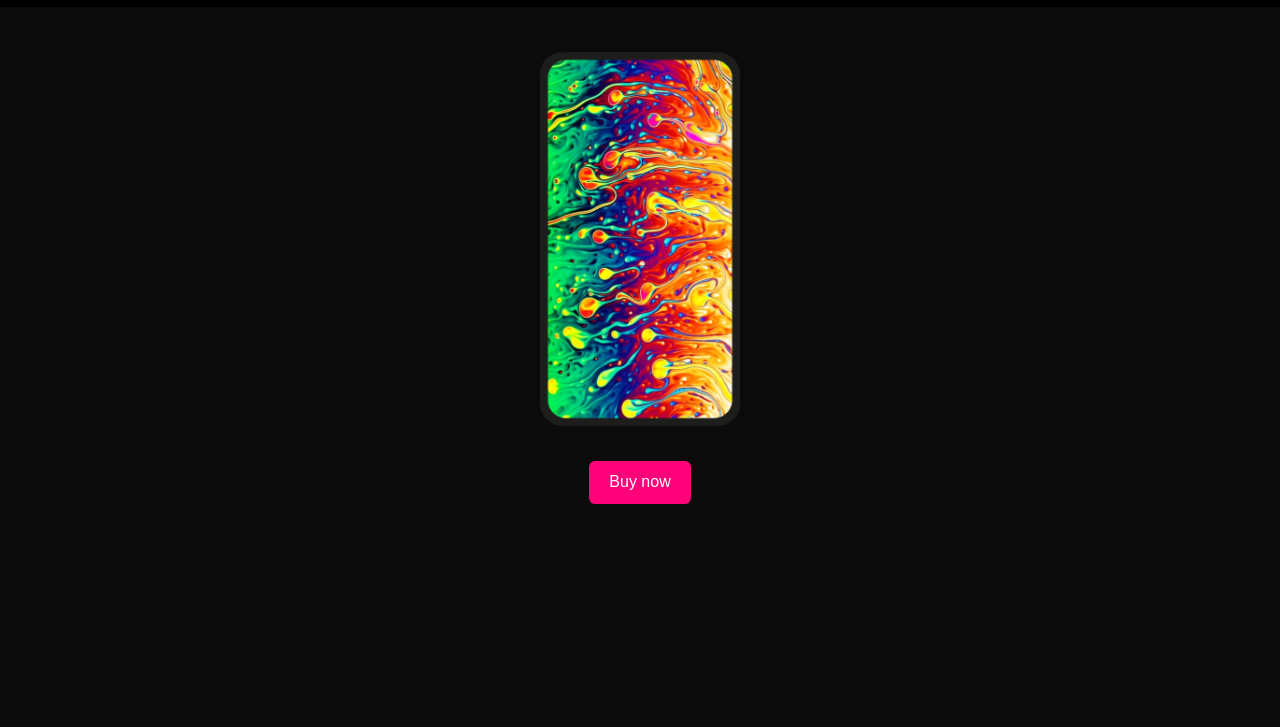
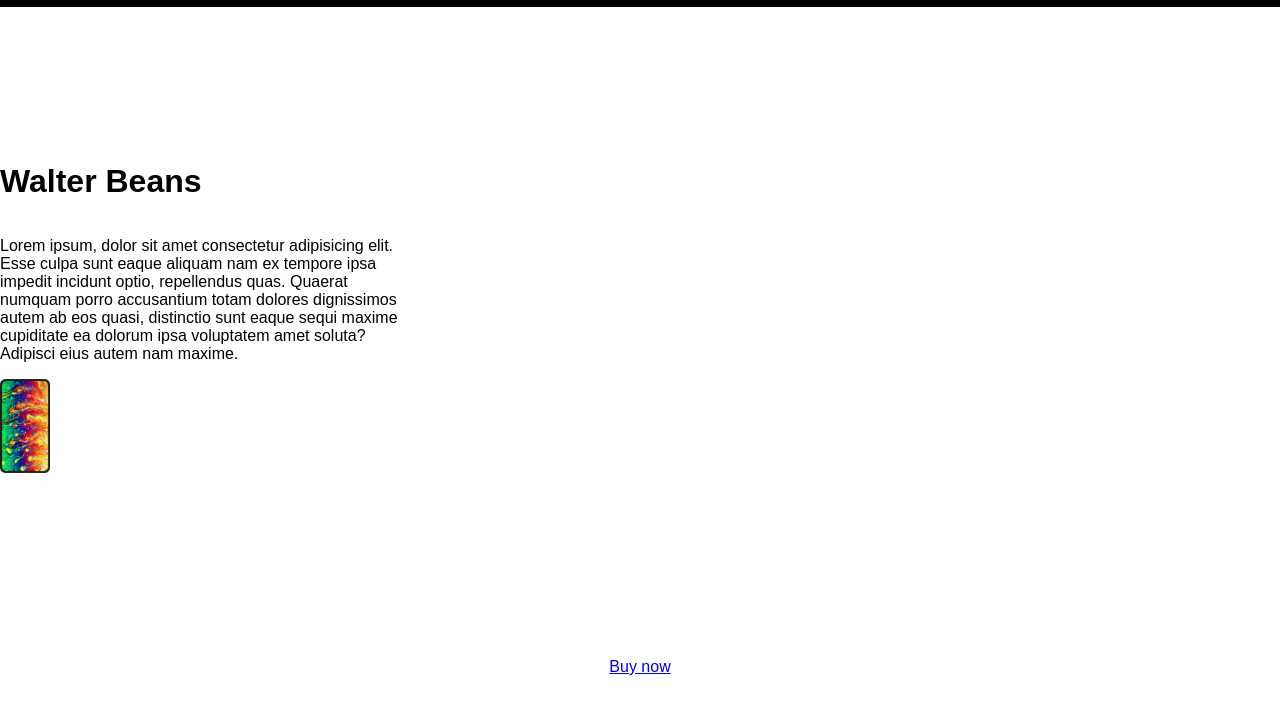
Before and after one commit to LeoAnderssonGuillou/foretagssida, a plain HTML site: page beans.html in a window 1280 px wide. Shown: the part 73-800 px from the top of the page. Drawn offline with Linux system fonts and the light colour scheme.

Commit message:
Beans page started

```diff
--- a/index.html
+++ b/beans.html
@@ -6,7 +6,7 @@
     <title>Document</title>
     <link rel="stylesheet" href="style.css" />
 </head>
-<body>
+<body class="beanbody">
     <header>
         <nav>
             <a href="index.html">
@@ -19,7 +19,7 @@
               <a href="bruhphone.html">
                 <h3>BruhPhone</h3>
               </a>
-              <a href="index.html">
+              <a href="beans.html">
                 <h3>Beans</h3>
               </a>
               <a href="index.html">
@@ -28,15 +28,23 @@
         </nav>
     </header>
 
-    <main>
+    <main class="beansmain">
+      <div class="beanbox">
+        <h1>Walter Beans</h1>
+        <p>Lorem ipsum, dolor sit amet consectetur adipisicing elit. Esse culpa sunt eaque aliquam nam ex tempore ipsa impedit incidunt optio, repellendus quas. Quaerat numquam porro accusantium totam dolores dignissimos autem ab eos quasi, distinctio sunt eaque sequi maxime cupiditate ea dolorum ipsa voluptatem amet soluta? Adipisci eius autem nam maxime.</p>
         <img
                 src="media/phone.png"
                 alt="Walter BruhPhone"
-                class="phone"
+                class="beans"
+                width="50px"
             />
-            <a href="index.html" class="buy">
-                <p>Buy now</p>
-              </a>
+      </div>
+      <a href="index.html" class="buybeans">
+        <p>Buy now</p>
+      </a>
     </main>
+    <footer>
+
+    </footer>
 </body>
 </html>
--- a/style.css
+++ b/style.css
@@ -14,12 +14,19 @@ h4 {
 body {
   margin: 0px;
   width: 100vw;
-  height: 1000px;
 }
 
 header {
   width: 100%;
   height: 80px;
+  background-color: black;
+  color: white;
+  font-size-adjust: 100%;
+}
+
+footer {
+  width: 100%;
+  height: 100%;
   background-color: black;
   color: white;
   font-size-adjust: 100%;
@@ -37,22 +44,13 @@ nav a {
   text-decoration: none;
   color: white;
 }
-@media screen and (max-width: 426px) {
-  nav {
-    height: 100%;
-    display: flex;
-    justify-content: space-between;
-    padding-left: 30px;
-    padding-right: 30px;
-  }
-}
 
 main {
   height: 100%;
   background-color: #0b0b0b;
   display: grid;
   grid-template-columns: 1fr min-content 1fr;
-  grid-template-rows: 45px min-content 35px 43px;
+  grid-template-rows: 45px min-content 35px 43px 40px;
   justify-items: center;
   align-items: center;
 }
@@ -90,9 +88,21 @@ main {
   background-color: #0b0b0b;
   display: grid;
   grid-template-columns: 3fr min-content 1fr min-content 3fr;
-  grid-template-rows: 40px 45px min-content 30px 43px 100px;
+  grid-template-rows: 40px 45px min-content 30px 43px 200px;
   justify-items: center;
   align-items: center;
+}
+
+.beanbody {
+  height: 100vh;
+}
+
+.beansmain {
+  height: 100%;
+  background-color: white;
+  display: grid;
+  grid-template-columns: 100%;
+  grid-template-rows: 5fr 1fr 80px;
 }
 
 .smallphone {
@@ -105,6 +115,23 @@ main {
   grid-row-start: 3;
   width: 160px;
 }
+
+@media screen and (max-width: 426px) {
+  nav {
+    height: 100%;
+    display: flex;
+    justify-content: space-between;
+    padding-left: 30px;
+    padding-right: 30px;
+  }
+  .smallphone {
+    width: 140px;
+  }
+  .plusphone {
+    width: 140px;
+  }
+}
+
 #buy2 {
   grid-column-start: 4;
 }
@@ -136,3 +163,15 @@ li {
 #pluslist {
   grid-column-start: 4;
 }
+
+.beanbox {
+  width: 100%;
+
+  display: flex;
+  flex-direction: column;
+}
+
+.beanbox p {
+  display: block;
+  width: 400px;
+}
```
Also changed, not shown: bruhphone.html (+3 -3 lines).
